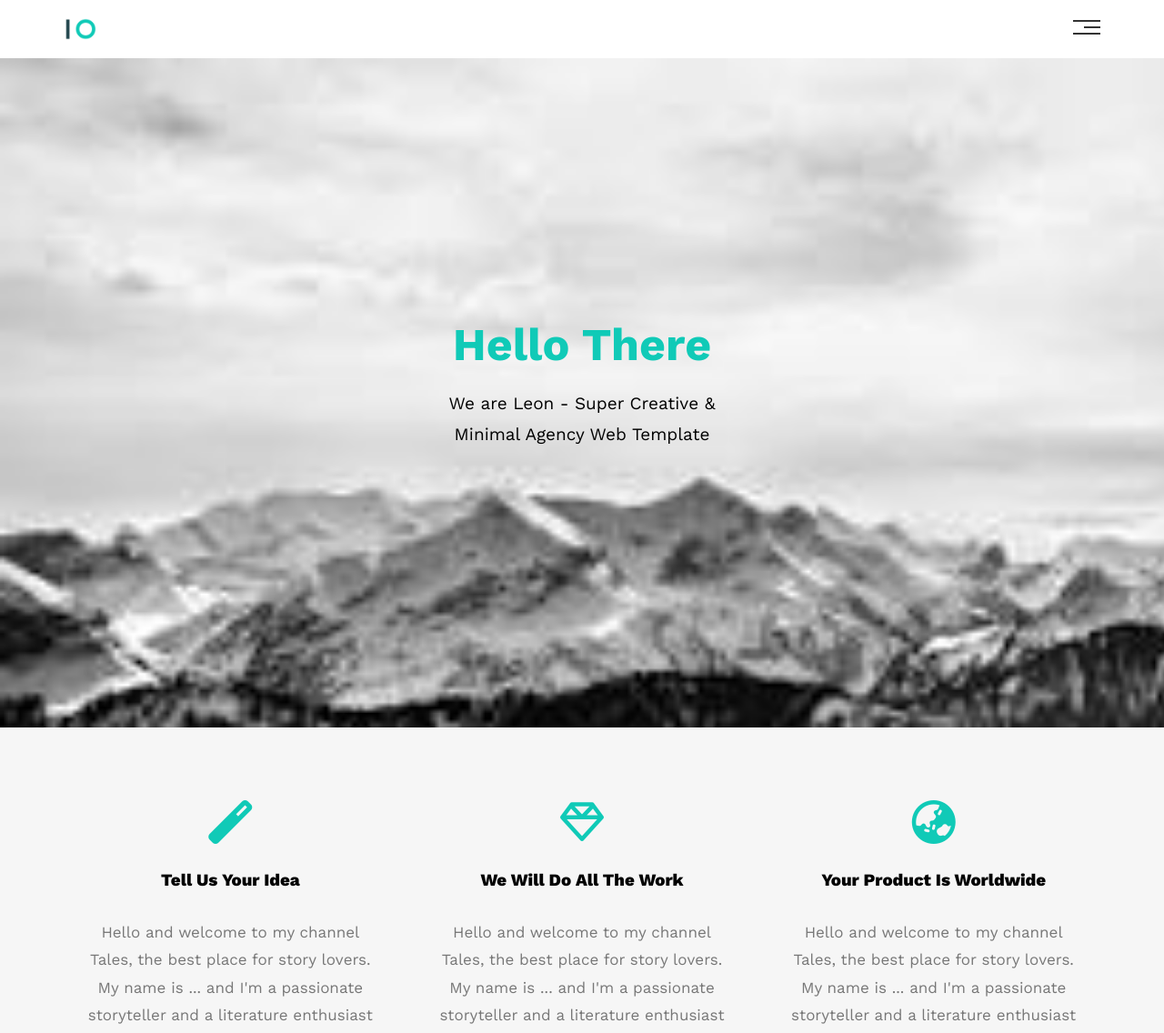
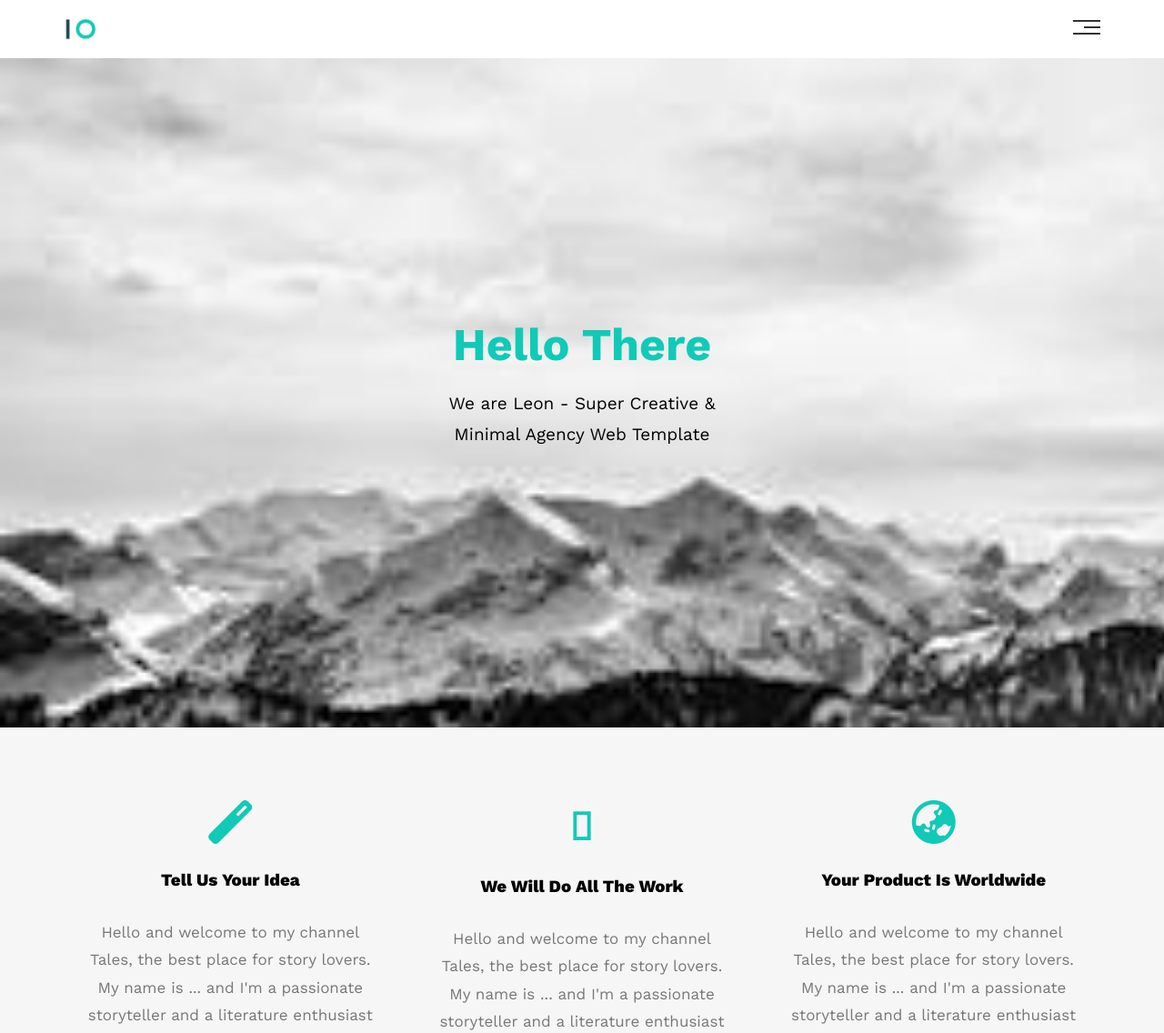
Before and after one commit to mahmed2512/HTML-And-CSS-Template-1, a plain HTML site: page index.html in a window 1280 px wide. Shown: the top 1136 px of the page at 91% size. Drawn offline with nearby package versions, Linux system fonts and the light colour scheme; files whose address does not match are found by name.

Commit message:
Update index.html

```diff
--- a/index.html
+++ b/index.html
@@ -56,7 +56,7 @@
           <p>Hello and welcome to my channel Tales, the best place for story lovers. My name is ... and I'm a passionate storyteller and a literature enthusiast</p>
         </div>
         <div class="feat">
-          <i class="far fa-gem fa-3x"></i>
+          <i class=" fa-gem fa-3x"></i>
           <h3>We Will Do All The Work</h3>
           <p>Hello and welcome to my channel Tales, the best place for story lovers. My name is ... and I'm a passionate storyteller and a literature enthusiast</p>
         </div>
```
